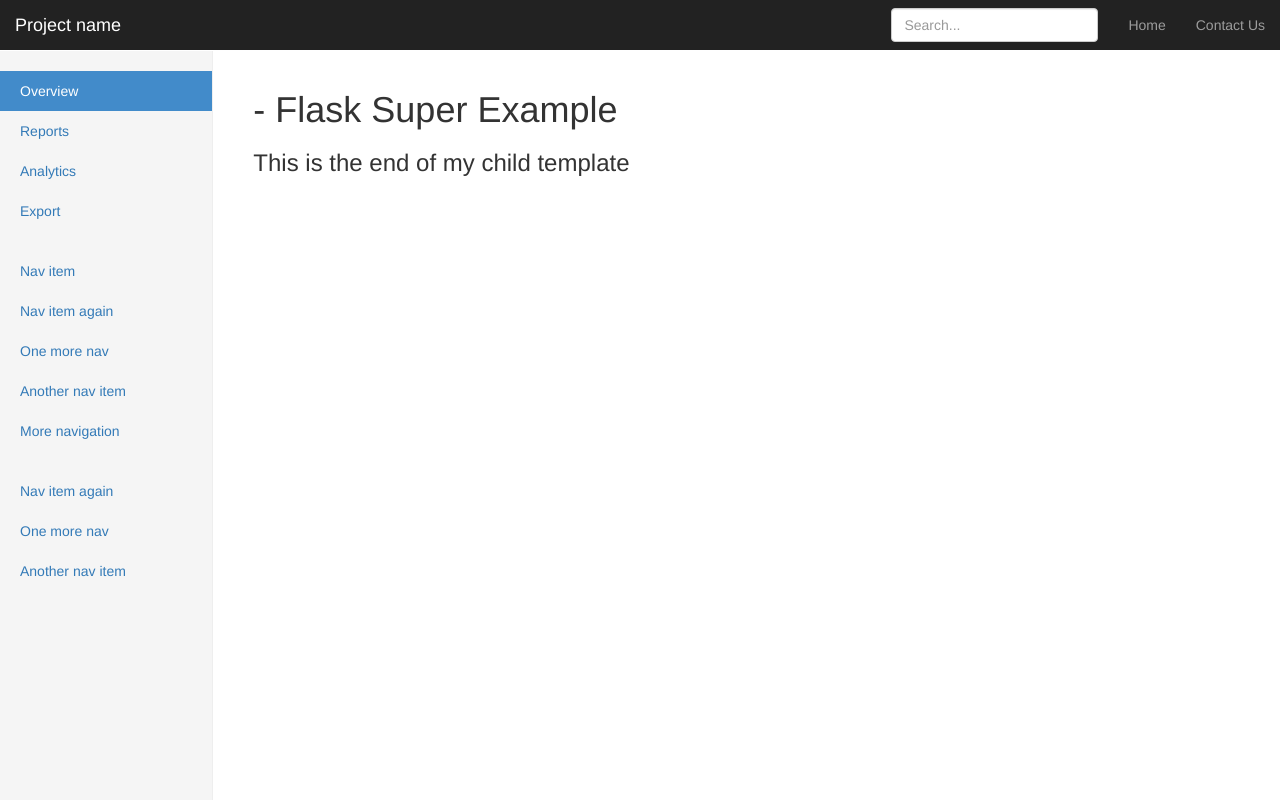
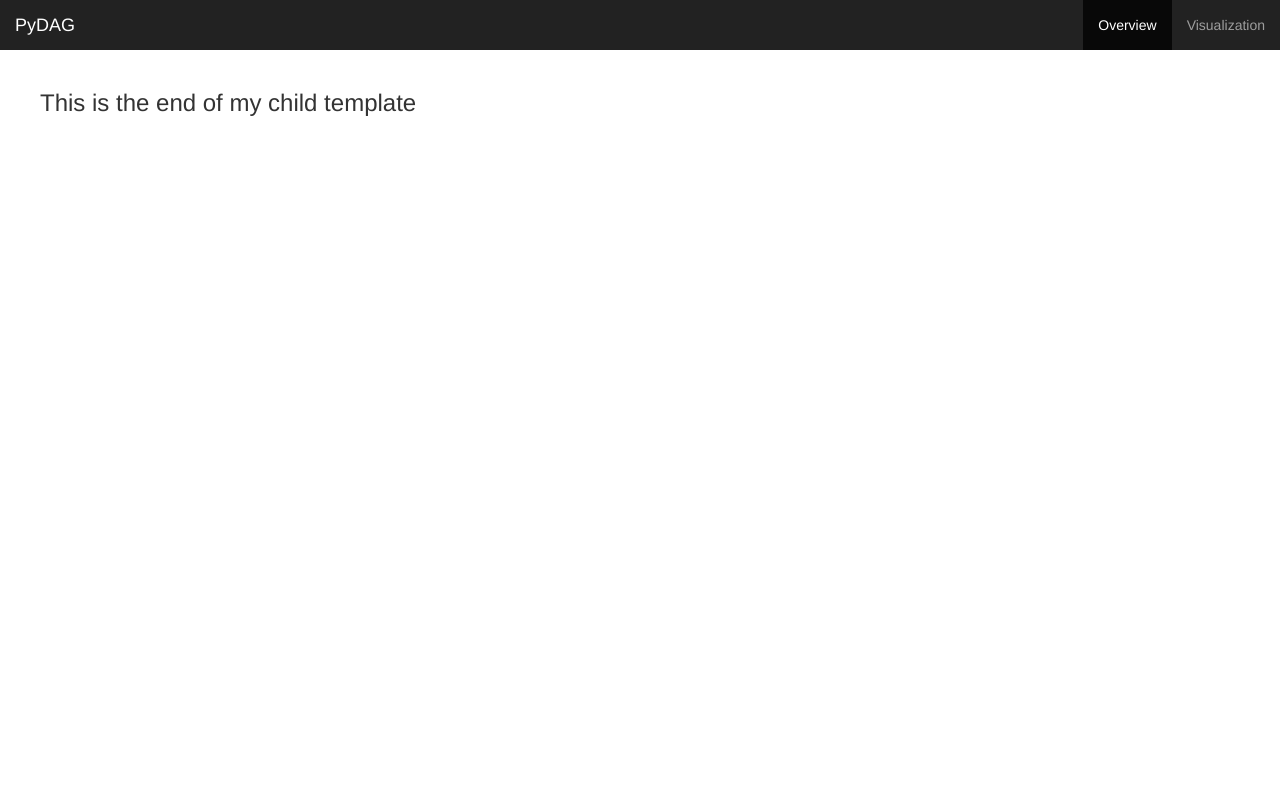
Before and after one commit to glennq/big-data-project, a Flask app: page / in a window 1280 px wide. Run offline with Flask 2, Linux system fonts and the light colour scheme; some libraries are stand-ins or nearby versions.

Commit message:
modified layout

```diff
--- a/run.py
+++ b/run.py
@@ -13,17 +13,17 @@ app.jinja_env.filters['datetimefilter'] = datetimefilter
 
 
 @app.route("/")
-def template_test():
-    return render_template('template.html')
-
-
-@app.route('/home')
 def home():
     return render_template('template.html')
 
 
-@app.route("/contact")
-def contact():
+# @app.route('/overview')
+# def overview():
+#     return render_template('template.html')
+
+
+@app.route("/map")
+def visualization():
     return render_template('template2.html')
 
 
--- a/templates/layout.html
+++ b/templates/layout.html
@@ -3,7 +3,7 @@
 <html>
     <head>
         {% block head %}
-      <title>{% block title %}{% endblock %} - Flask Super Example</title>
+        <title>{% block title %}{% endblock %}</title>
         {% endblock %}
         <meta name="viewport" content="width=device-width, initial-scale=1.0">
         <link href="{{ url_for('static', filename='css/bootstrap.min.css')}}" rel="stylesheet" media="screen">
@@ -14,6 +14,12 @@
          }
          h2 {
              color: red;
+         }
+         html{
+             height: 100%;
+         }
+         body {
+             height: 100%;
          }
         </style>
     </head>
@@ -27,24 +33,24 @@
                         <span class="icon-bar"></span>
                         <span class="icon-bar"></span>
                     </button>
-          <a class="navbar-brand" href="/">Project name</a>
+                    <a class="navbar-brand" href="/">PyDAG</a>
                 </div>
 
                 <div id="navbar" class="navbar-collapse collapse">
                     <ul class="nav navbar-nav navbar-right">
-            {{ nav_link('home', 'Home') }}
-            {{ nav_link('contact', 'Contact Us') }}
+                        {{ nav_link('home', 'Overview') }}
+                        {{ nav_link('visualization', 'Visualization') }}
                     </ul>
-    <form class="navbar-form navbar-right">
+                    <!-- <form class="navbar-form navbar-right">
                     <input type="text" class="form-control" placeholder="Search...">
-          </form>
+                    </form> -->
                 </div><!-- /.navbar-collapse -->
             </div><!-- /.container-fluid -->
         </nav>
 
-    <div class="container-fluid">
-      <div class="row">
-  <div class="col-sm-3 col-md-2 sidebar">
+        <div class="container-fluid" style="height: 100%;">
+            <div class="row" style="height:100%;">
+                <!-- <div class="col-sm-3 col-md-2 sidebar">
                 <ul class="nav nav-sidebar">
                 <li class="active"><a href="#">Overview <span class="sr-only">(current)</span></a></li>
                 <li><a href="#">Reports</a></li>
@@ -63,10 +69,11 @@
                 <li><a href="">One more nav</a></li>
                 <li><a href="">Another nav item</a></li>
                 </ul>
-        </div>
-        <div class="col-sm-9 col-sm-offset-3 col-md-10 col-md-offset-2 main">
+                </div> -->
+                <!-- <div class="col-sm-9 col-sm-offset-3 col-md-10 col-md-offset-2 main"> -->
+                <div style="height:100%">
                     {% block heading %}
-    <h1>{% block page %}{% endblock %} - Flask Super Example</h1>
+                    <!-- <h1>{% block page %}{% endblock %}</h1> -->
                     {% endblock %}
                     {% block content %}{% endblock %}
 
--- a/templates/template.html
+++ b/templates/template.html
@@ -8,7 +8,9 @@
 {{ super() }}
 {% endblock %}
 {% block content %}
+<div class ="main">
     <h3> This is the end of my child template</h3>
+</div>
 {% block footer %}
 {{super()}}
 {% endblock %}
--- a/templates/template2.html
+++ b/templates/template2.html
@@ -7,8 +7,10 @@
   {% block heading %}
     {{ super() }}
   {% endblock %}
-  {% block content %}
-<iframe src="{{ url_for('static', filename='visualization/map.html')}}" width="100%" height="600" style="display:block; margin: 0 auto; border:0" allowfullscreen="allowfullscreen" seamless="seamless"></iframe>
+{% block content %}
+
+    <iframe src="{{ url_for('static', filename='visualization/map.html')}}" style="display:block; margin: 0 auto; border:0; width:100vw; height:100%" allowfullscreen="allowfullscreen" seamless="seamless"></iframe>
+
   {% block footer %}
     {{super()}}
   {% endblock %}
```
Lines whose indentation alone changed are shown as unchanged.
